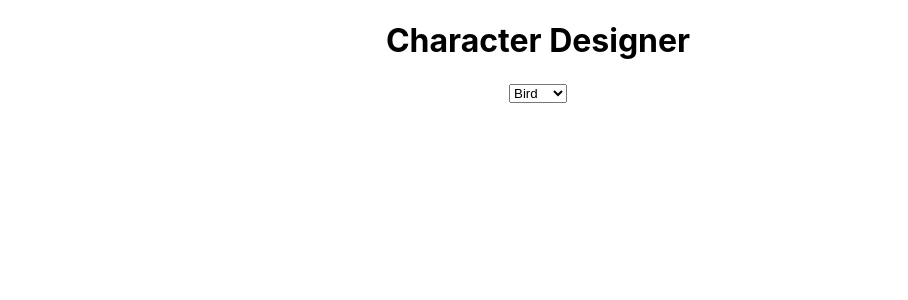
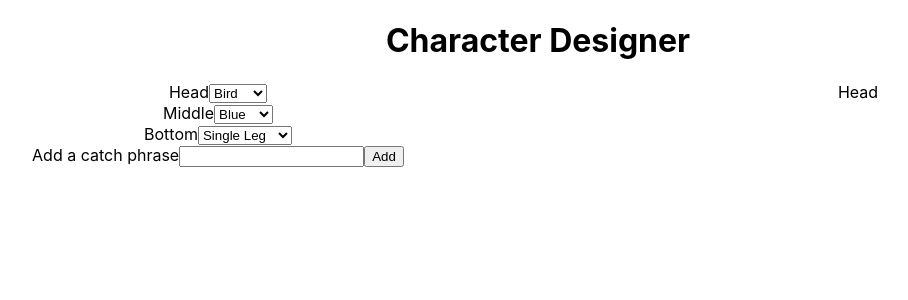
Before and after one commit to acleland/react-character-designer, a React (Create React App) app: page / in a window 1280 px wide. Shown: the top 300 px of the page, without its empty margins (102-1010 px from the left). Built offline with nearby package versions, Linux system fonts and the light colour scheme.

Commit message:
made some style changes

```diff
--- a/src/App.js
+++ b/src/App.js
@@ -1,19 +1,12 @@
 import './App.css';
-import Head from './components/Head/Head.js';
-import Menu from './components/Picker/Picker.js';
-
+import Home from './components/Home/Home';
 function App() {
   return (
     <div className="App">
       <header>
         <h1>Character Designer</h1>
       </header>
-      <div className="left">
-        <Menu />
-      </div>
-      <div className="right">
-        <div className="character">{/* <Head /> */}</div>
-      </div>
+      <Home />
     </div>
   );
 }
--- /dev/null
+++ b/src/components/Home/Home.css
@@ -0,0 +1,35 @@
+main {
+  display: flex;
+  flex-direction: rows;
+}
+
+.picker {
+  display: flex;
+  flex-direction: column;
+}
+
+/* .left {
+  overflow: scroll;
+} */
+
+.left,
+.right {
+  width: 100%;
+  display: flex;
+  flex-direction: column;
+  justify-content: flex-start;
+  align-items: center;
+}
+
+.character {
+  display: grid;
+  grid-template-rows: 1.5fr 1fr 2fr;
+  height: 700px;
+  width: 200px;
+}
+
+.catchphrase {
+  font-size: 2rem;
+  font-family: cursive;
+  text-align: center;
+}
--- /dev/null
+++ b/src/components/Home/Home.js
@@ -0,0 +1,21 @@
+import React, { useState } from 'react';
+
+import './Home.css';
+
+import Head from '../Head/Head.js';
+import Picker from '../Picker/Picker.js';
+
+export default function Home(props) {
+  return (
+    <main>
+      <div className="left">
+        <Picker />
+      </div>
+      <div className="right">
+        <div className="character">
+          <Head />
+        </div>
+      </div>
+    </main>
+  );
+}
--- a/src/components/Picker/Picker.js
+++ b/src/components/Picker/Picker.js
@@ -3,12 +3,38 @@ import React from 'react';
 export default function Picker() {
   return (
     <div className="picker">
+      <label>
+        Head
         <select id="head-dropdown">
           <option value="bird">Bird</option>
           <option value="duck">Duck</option>
           <option value="dog">Dog</option>
           <option value="horse">Horse</option>
         </select>
+      </label>
+
+      <label>
+        Middle
+        <select id="middle-dropdown">
+          <option value="blue">Blue</option>
+          <option value="dress">Fancy</option>
+          <option value="pink">Pink</option>
+          <option value="red">Red</option>
+        </select>
+      </label>
+      <label>
+        Bottom
+        <select id="bottom-dropdown">
+          <option value="leg">Single Leg</option>
+          <option value="white">White Pants</option>
+          <option value="blue">Blue Jeans</option>
+        </select>
+      </label>
+      <label>
+        Add a catch phrase
+        <input id="catchphrase-input" />
+        <button id="catchphrase-button">Add</button>
+      </label>
     </div>
   );
 }
```
Lines whose indentation alone changed are shown as unchanged.
